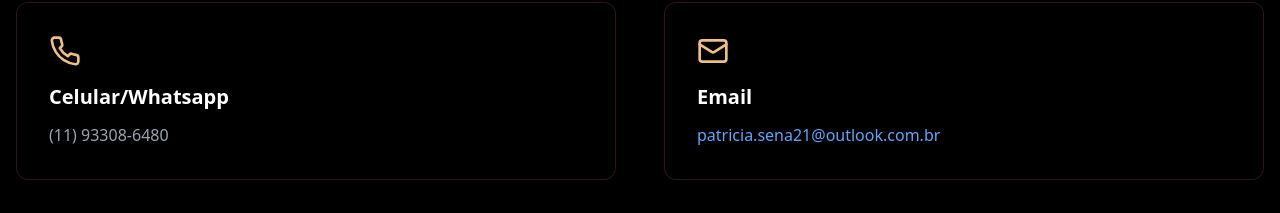
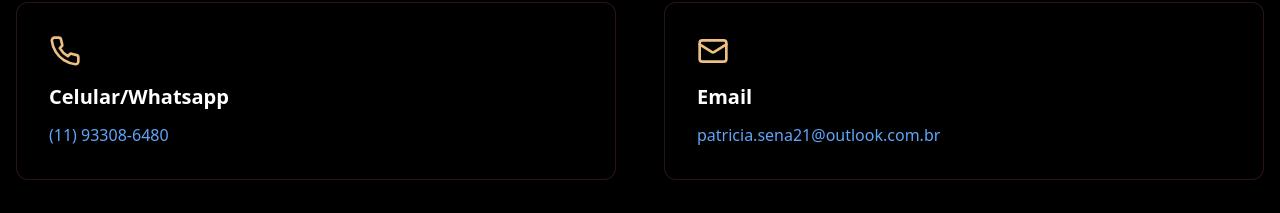
Before and after one commit to gumoises94/scd-landing-page, a React (Vite) app: page / in a window 1280 px wide. Shown: the part 1868-2081 px from the top of the page. Built offline with nearby package versions, Linux system fonts and the light colour scheme.

Commit message:
feat: add target blank e link para whatsapp

```diff
--- a/src/App.tsx
+++ b/src/App.tsx
@@ -137,13 +137,16 @@ function App() {
               >
                 <div className="text-[#ecbf82] mb-4"><Phone className="w-8 h-8" /></div>
                 <h3 className="text-xl font-bold mb-3">Celular/Whatsapp</h3>
-                <p className="text-gray-400">(11) 93308-6480</p>
+                <a href="https://wa.me/5511933086480" target="_blank"
+                    className="text-blue-400 hover:text-blue-700">
+                    (11) 93308-6480
+                </a>
               </div>
 
           <div className="p-8 rounded-xl bg-black/40 border border-[#cb6a9d]/20 hover:border-[#cb6a9d] transition-colors">
             <div className="text-[#ecbf82] mb-4"><Mail className="w-8 h-8" /></div>
             <h3 className="text-xl font-bold mb-3">Email</h3>
-            <a href="mailto:patricia.sena21@outlook.com.br"
+            <a href="mailto:patricia.sena21@outlook.com.br" target="_blank"
               className="text-blue-400 hover:text-blue-700">
                 patricia.sena21@outlook.com.br
               </a>
```
